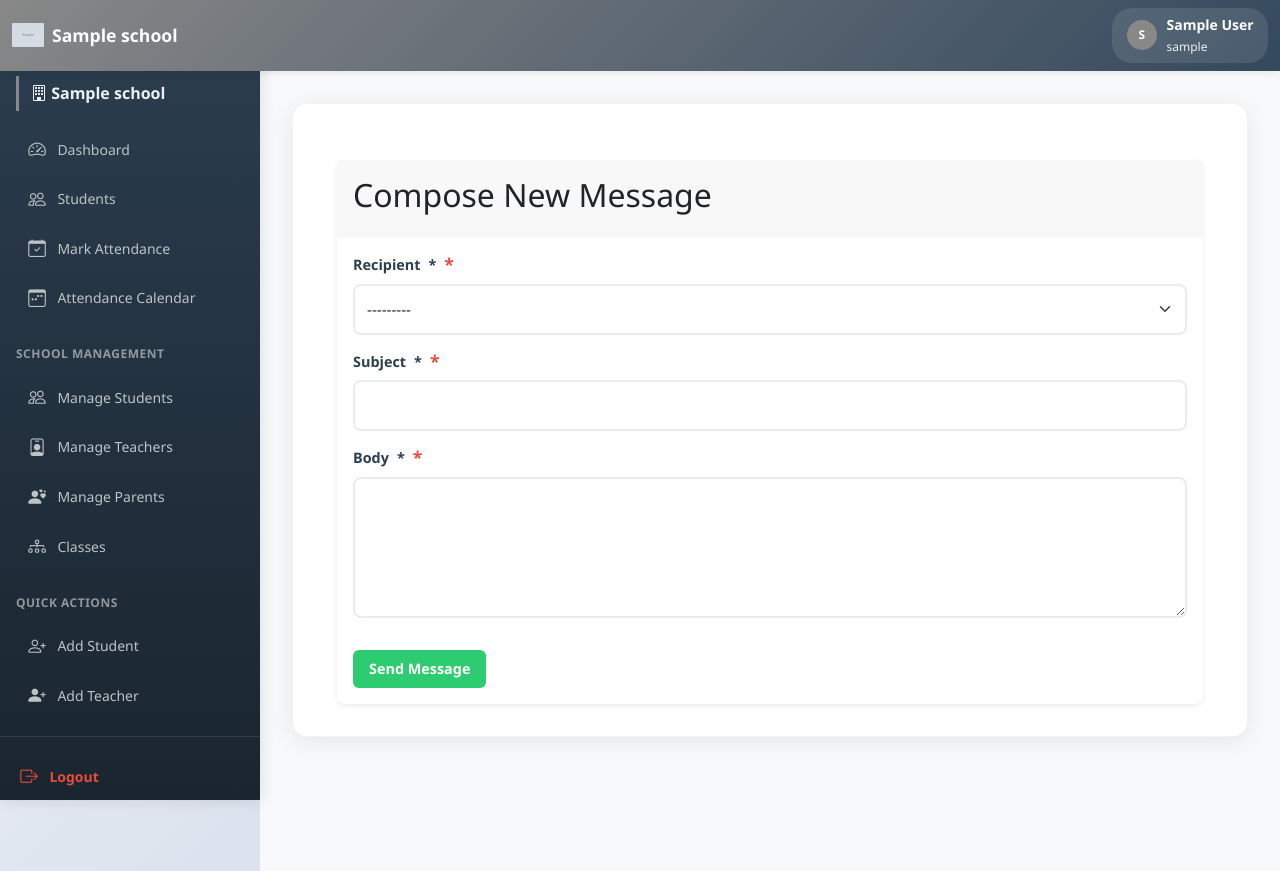
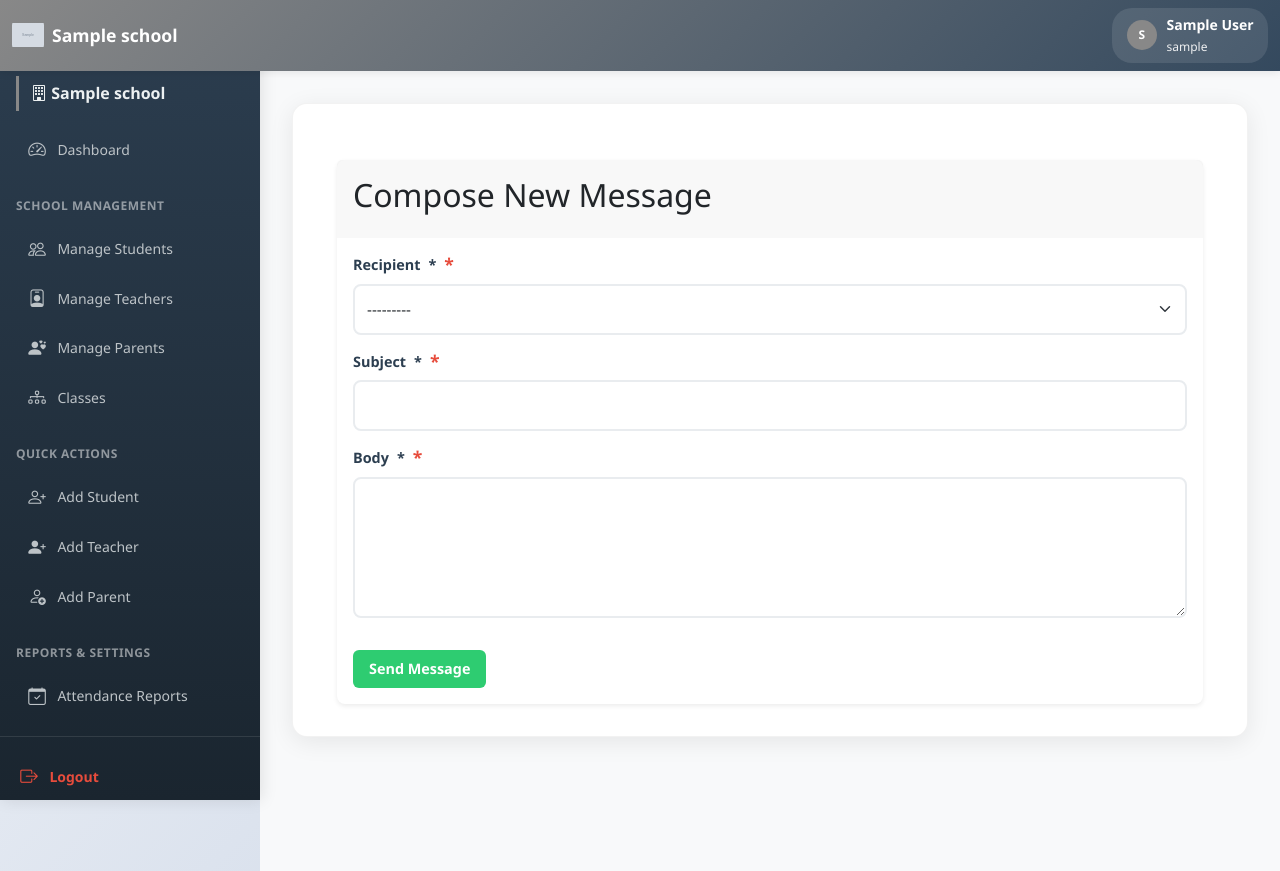
Before and after one commit to Lixtic/school_management, a Django app: page /messages/compose/ in a window 1280 px wide. Run offline with Django 5.2, Linux system fonts and the light colour scheme; a user stored in the database is signed in; tables that the repository leaves empty hold one stand-in row (values such as "Sample post"); grey boxes marked "Sample" are stand-in pictures; some libraries are stand-ins or nearby versions.

Commit message:
fix: Remove duplicate navigation links that showed for both admin and teachers

```diff
--- a/templates/base.html
+++ b/templates/base.html
@@ -631,28 +631,6 @@
                     </a>
                 </div>
 
-                <!-- Admin/Teacher Links -->
-                {% if user.user_type == 'admin' or user.user_type == 'teacher' %}
-                <div class="nav-item">
-                    <a href="{% url 'students:student_list' %}" class="nav-link {% if request.resolver_match.url_name == 'student_list' %}active{% endif %}">
-                        <i class="bi bi-people"></i>
-                        <span class="nav-text">Students</span>
-                    </a>
-                </div>
-                <div class="nav-item">
-                    <a href="{% url 'students:mark_attendance' %}" class="nav-link {% if request.resolver_match.url_name == 'mark_attendance' %}active{% endif %}">
-                        <i class="bi bi-calendar-check"></i>
-                        <span class="nav-text">Mark Attendance</span>
-                    </a>
-                </div>
-                <div class="nav-item">
-                    <a href="{% url 'attendance_tracking:calendar_view' %}" class="nav-link {% if 'attendance-calendar' in request.path %}active{% endif %}">
-                        <i class="bi bi-calendar3-week"></i>
-                        <span class="nav-text">Attendance Calendar</span>
-                    </a>
-                </div>
-                {% endif %}
-
                 <!-- Teacher Only Links -->
                 {% if user.user_type == 'teacher' %}
                 <div class="nav-item">
```
